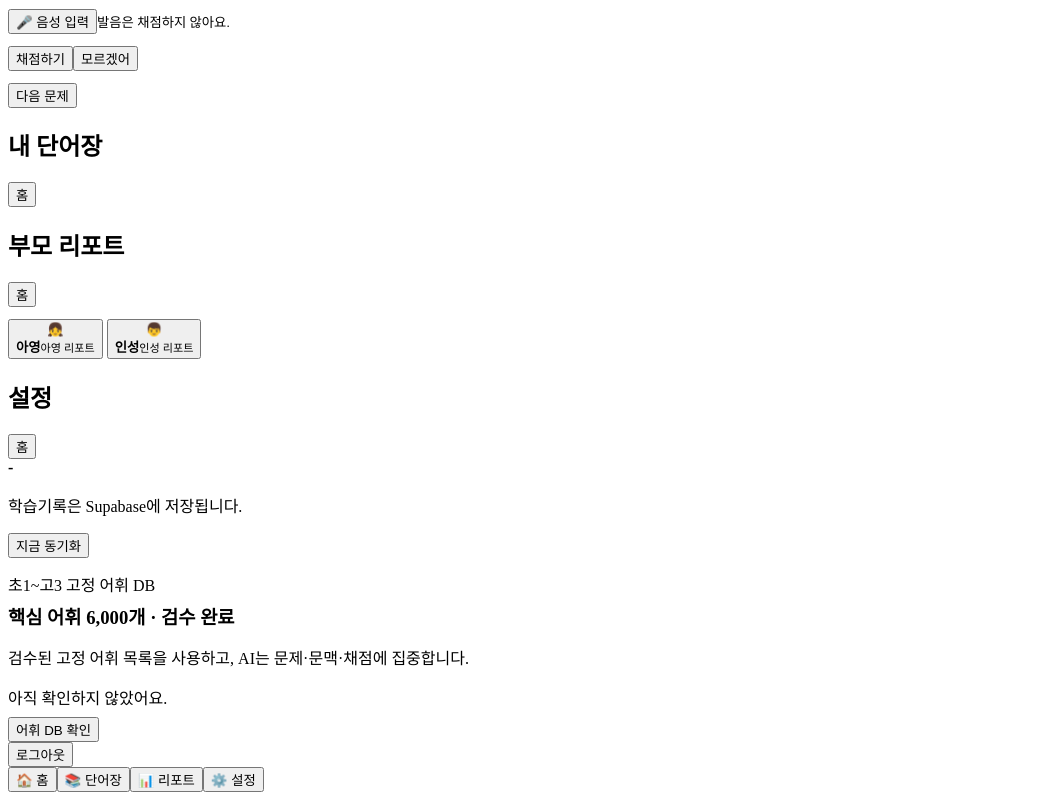
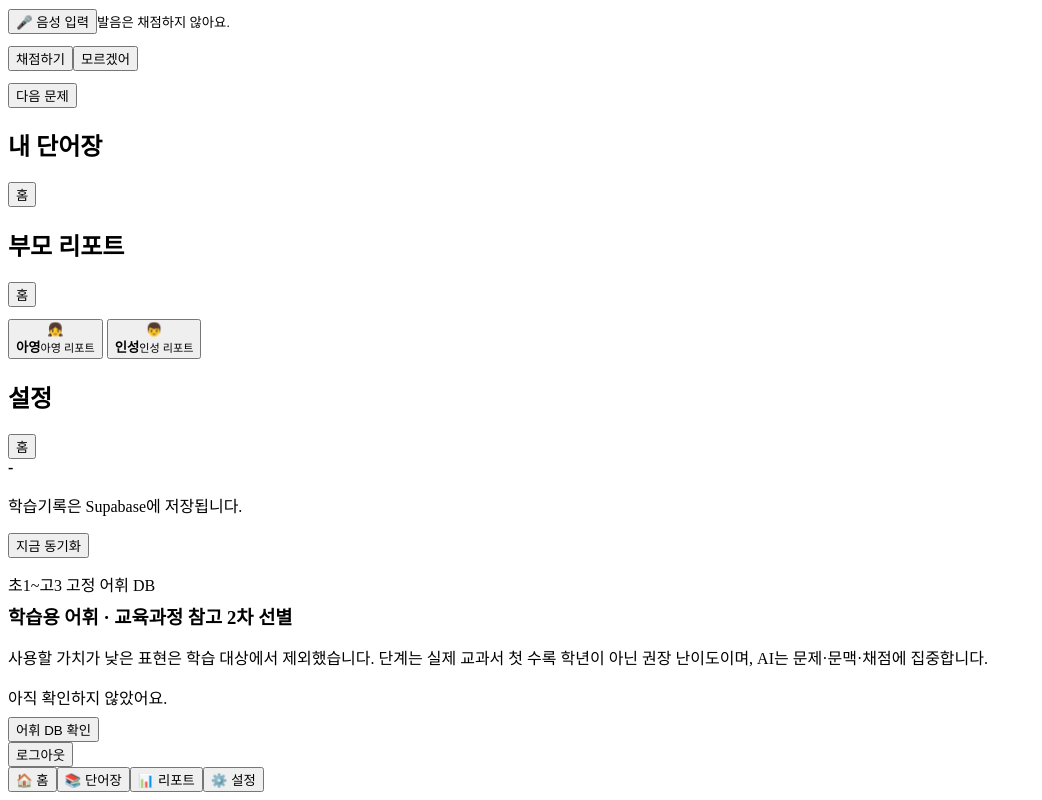
Before and after one commit to wookun112-cyber/vocab-adventure, a website with bundled scripts: page index.html in a window 1280 px wide. Shown: the part 1013-1813 px from the top of the page, without its empty margins (0-1042 px from the left). Built offline with nearby package versions, Linux system fonts and the light colour scheme; a script that the page names is missing.

Commit message:
Clarify recommended-stage vocabulary quality and flexible count

```diff
--- a/index.html
+++ b/index.html
@@ -20,7 +20,7 @@
 <header class="top"><div class="logo">어</div><div class="title"><strong>어휘 탐험</strong><small id="subtitle">오늘도 한 걸음</small></div><span id="cloudPill" class="pill">동기화 확인중</span></header>
 <main>
 <section id="home" class="screen active">
-  <div class="card hero"><div class="eyebrow">적응형 한국어 어휘</div><h1 id="hello">오늘의 탐험을 시작해볼까요?</h1><p class="muted">초등 저학년부터 고3까지 고정 핵심 어휘 6,000개를 바탕으로, 비슷한 말 구별·문맥 추론·직접 설명까지 확인해 난이도를 자동 조절합니다.</p></div>
+  <div class="card hero"><div class="eyebrow">적응형 한국어 어휘</div><h1 id="hello">오늘의 탐험을 시작해볼까요?</h1><p class="muted">초등 저학년부터 고등 심화까지 선별된 어휘를 바탕으로, 문맥 추론·구별·직접 설명을 확인해 학습 난이도를 자동 조절합니다. 단계는 권장 학습 수준입니다.</p></div>
   <div class="profiles">
     <button class="profile active" data-profile="ayoung"><div class="avatar">👧</div><strong>아영</strong><small id="ayoungLevel">현재 난이도 2.0</small></button>
     <button class="profile" data-profile="inseong"><div class="avatar">👦</div><strong>인성</strong><small id="inseongLevel">현재 난이도 2.0</small></button>
@@ -73,8 +73,8 @@
 <div class="card"><strong id="accountEmail">-</strong><p class="muted">학습기록은 Supabase에 저장됩니다.</p><div class="actions"><button id="syncNow" class="secondary">지금 동기화</button>
 <div class="card" style="margin-top:14px">
   <div class="eyebrow">초1~고3 고정 어휘 DB</div>
-  <h3 style="margin:6px 0">핵심 어휘 6,000개 · 검수 완료</h3>
-  <p class="muted">검수된 고정 어휘 목록을 사용하고, AI는 문제·문맥·채점에 집중합니다.</p>
+  <h3 style="margin:6px 0">학습용 어휘 · 교육과정 참고 2차 선별</h3>
+  <p class="muted">사용할 가치가 낮은 표현은 학습 대상에서 제외했습니다. 단계는 실제 교과서 첫 수록 학년이 아닌 권장 난이도이며, AI는 문제·문맥·채점에 집중합니다.</p>
   <div id="curriculumProgress" class="muted" style="margin:8px 0">아직 확인하지 않았어요.</div>
   <button id="buildCurriculum" class="primary">어휘 DB 확인</button>
 </div><button id="signOut" class="danger">로그아웃</button></div></div>
```
